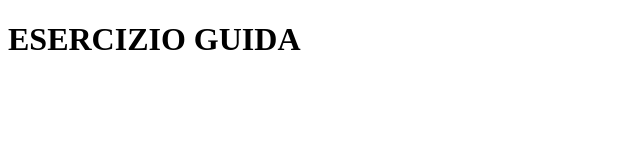
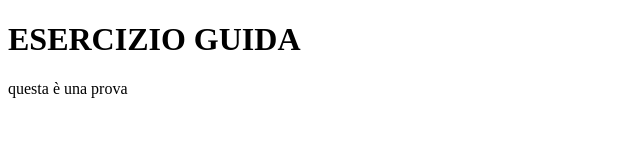
Before and after one commit to Federico1620/ESERCIZIO-GUIDA, a plain HTML site: page index.html in a window 1280 px wide. Shown: the whole page, without its empty margins (0-640 px from the left). Drawn offline with Linux system fonts and the light colour scheme.

Commit message:
modificato file html

```diff
--- a/index.html
+++ b/index.html
@@ -7,5 +7,6 @@
 </head>
 <body>
     <h1>ESERCIZIO GUIDA</h1>
+    <p>questa è una prova</p>
 </body>
 </html>
```
